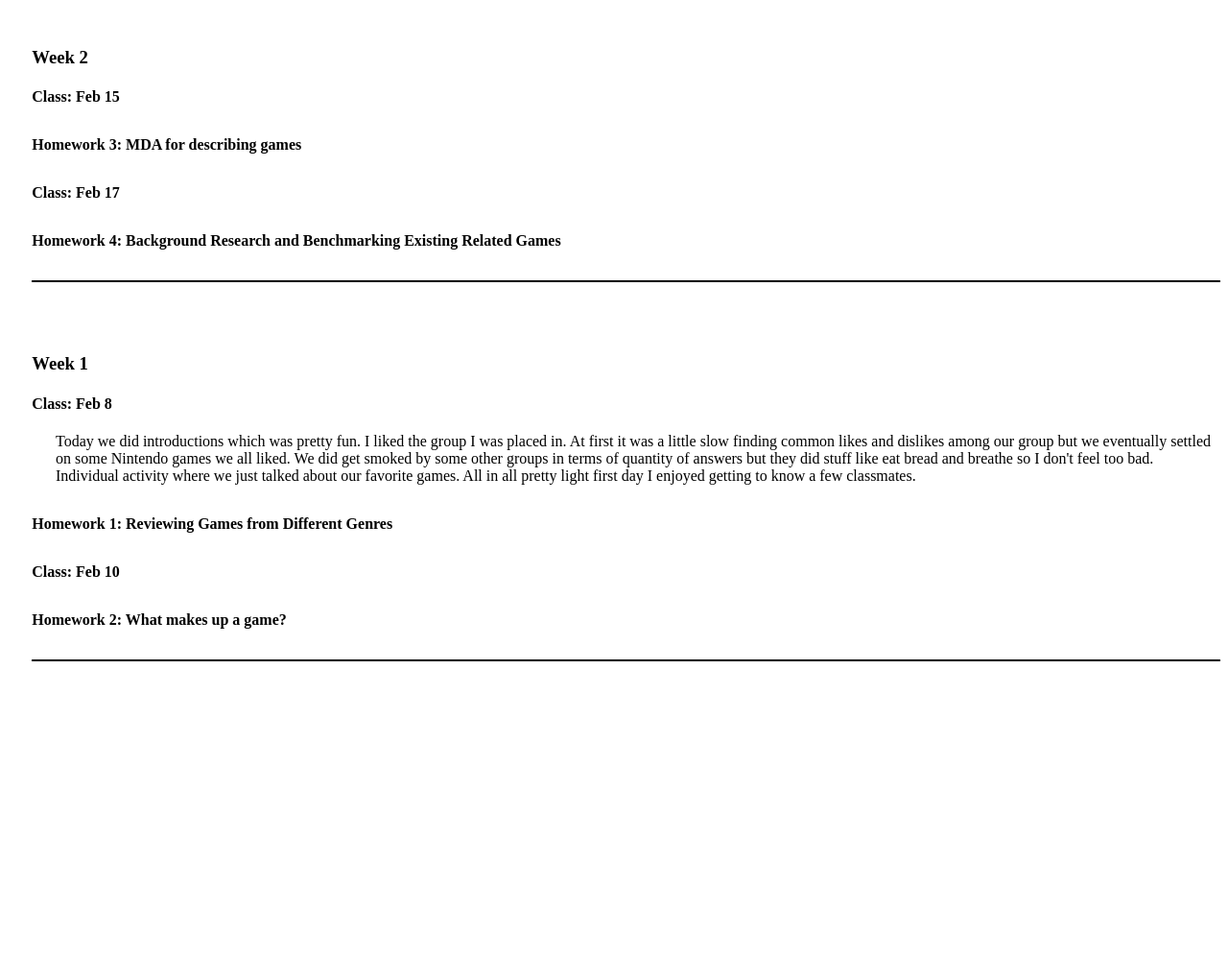
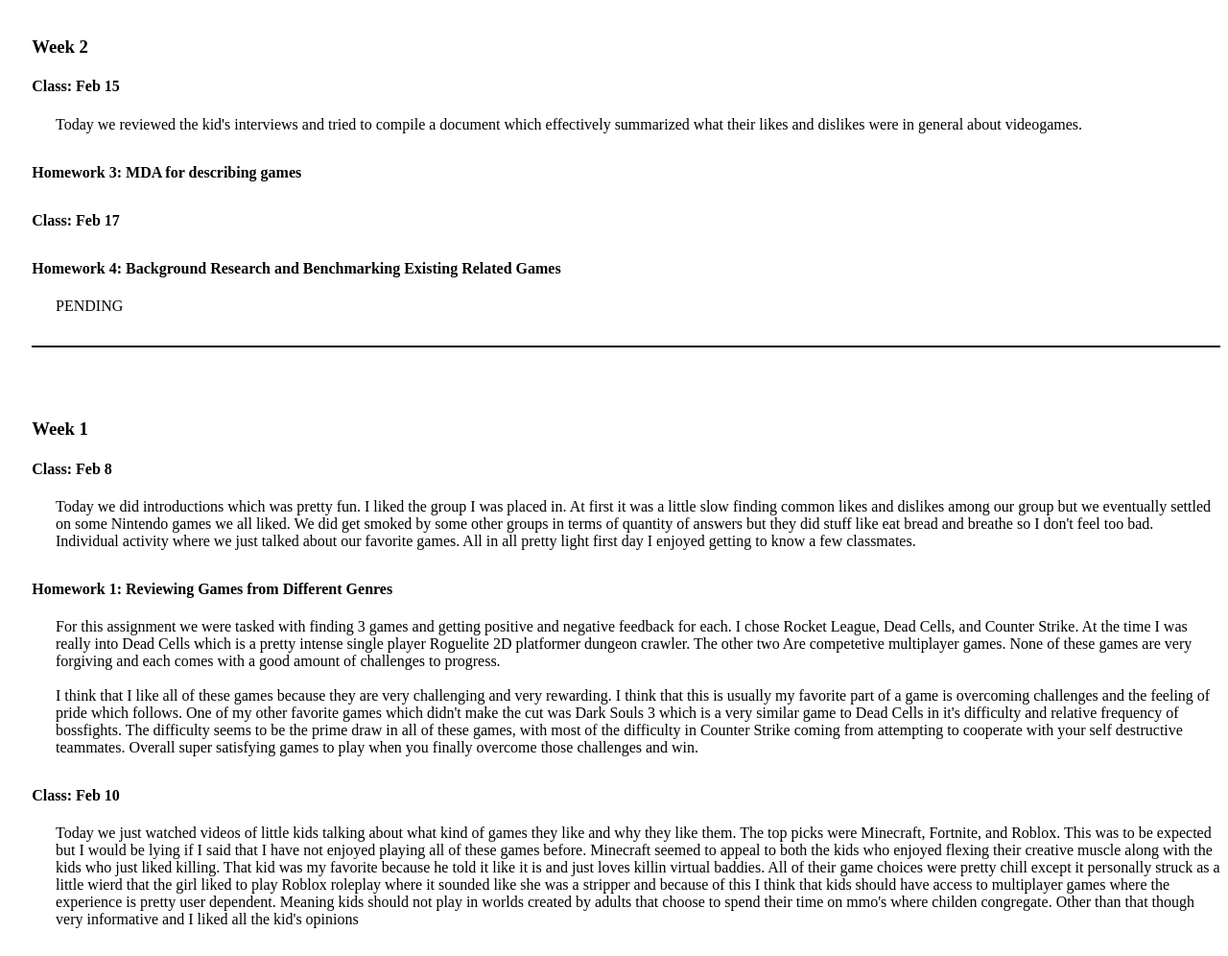
Before and after one commit to trevorkoenig/Cisc374Journal, a plain HTML site: page index.html in a window 1280 px wide. Shown: the part 1780-2776 px from the top of the page at 96% size. Before the commit the page ends 2501 px from the top, so only its background shows below. Drawn offline with Linux system fonts and the light colour scheme.

Commit message:
added some more stuff

```diff
--- a/index.html
+++ b/index.html
@@ -12,15 +12,11 @@
       <h4>Class: March 22</h4>
       <p></p>
 
-      <h4>Homework 5:</h4>
+      <h4>Homework 13:</h4>
       <p></p>
 
       <h4>Class: March 24</h4>
       <p></p>
-
-      <h4>Homework 6: </h4>
-      <p></p>
-
     </div>
 
     <div class="week">
@@ -35,7 +31,7 @@
       <p></p>
 
       <h4>Homework 12: </h4>
-      <p></p>
+      <p>PENDING</p>
 
     </div>
 
@@ -93,7 +89,10 @@
     <div class="week">
       <h3>Week 2</h3>
       <h4>Class: Feb 15</h4>
-      <p></p>
+      <p>
+        Today we reviewed the kid's interviews and tried to compile a document which effectively summarized
+        what their likes and dislikes were in general about videogames.
+      </p>
 
       <h4>Homework 3: MDA for describing games</h4>
       <p></p>
@@ -102,7 +101,7 @@
       <p></p>
 
       <h4>Homework 4: Background Research and Benchmarking Existing Related Games</h4>
-      <p></p>
+      <p>PENDING</p>
 
     </div>
 
@@ -119,13 +118,51 @@
       </p>
 
       <h4>Homework 1: Reviewing Games from Different Genres</h4>
-      <p></p>
+      <p>
+        For this assignment we were tasked with finding 3 games and getting positive and negative feedback
+        for each. I chose Rocket League, Dead Cells, and Counter Strike. At the time I was really into Dead
+        Cells which is a pretty intense single player Roguelite 2D platformer dungeon crawler. The other two
+        Are competetive multiplayer games. None of these games are very forgiving and each comes with a
+        good amount of challenges to progress.
+        <br><br>
+        I think that I like all of these games because they are very challenging and very rewarding. I think
+        that this is usually my favorite part of a game is overcoming challenges and the feeling of pride
+        which follows. One of my other favorite games which didn't make the cut was Dark Souls 3 which is
+        a very similar game to Dead Cells in it's difficulty and relative frequency of bossfights. The
+        difficulty seems to be the prime draw in all of these games, with most of the difficulty in
+        Counter Strike coming from attempting to cooperate with your self destructive teammates. Overall
+        super satisfying games to play when you finally overcome those challenges and win.
+      </p>
 
       <h4>Class: Feb 10</h4>
-      <p></p>
+      <p>
+        Today we just watched videos of little kids talking about what kind of games they like and
+        why they like them. The top picks were Minecraft, Fortnite, and Roblox. This was to be expected
+        but I would be lying if I said that I have not enjoyed playing all of these games before. Minecraft
+        seemed to appeal to both the kids who enjoyed flexing their creative muscle along with the kids who
+        just liked killing. That kid was my favorite because he told it like it is and just loves killin
+        virtual baddies. All of their game choices were pretty chill except it personally struck as a little
+        wierd that the girl liked to play Roblox roleplay where it sounded like she was a stripper and because
+        of this I think that kids should have access to multiplayer games where the experience is pretty user
+        dependent. Meaning kids should not play in worlds created by adults that choose to spend their time on
+        mmo's where childen congregate. Other than that though very informative and I liked all the kid's opinions
+      </p>
 
       <h4>Homework 2: What makes up a game?</h4>
-      <p></p>
+      <p>
+        For this assignment we were tasked with analyzing and suggesting improvements for a simple pen and paper game and comparing two
+        dissimilar games. For my games I picked a rail tycoon boardgame called Ticket to Ride alongside Call of Duty Warzone.
+        I thought these would be fun to compare because they are wildly different in gameplay but they are rather similar
+        in the progression of the game. I made the statement that both games are driven by positioning and economy moreso than
+        skill. Warzone is still highly skill dependent but a worse team can still beat a better team with better consumables
+        (bought with money), tactics, and position. In Ticket to Ride a good established main rail in a highly populated
+        area can spell a late game snowball where the player no longer has to place roads and can just acquire already
+        route cards which they have almost completed already given their position on the board.
+        <br><br>
+        For the game analysis section I wasn't exactly sure on the rules of the game so I proposed multiple
+        rulechanges for each possible gamerules. That game could only be so fun though so there was not a huge room
+        for improvement.
+      </p>
 
     </div>
   </body>
```
